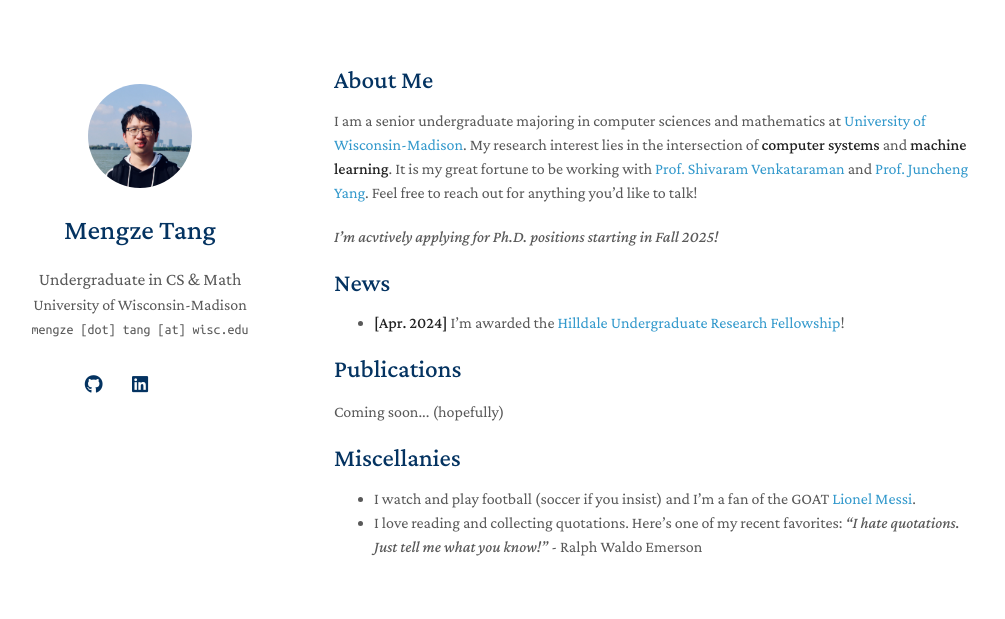
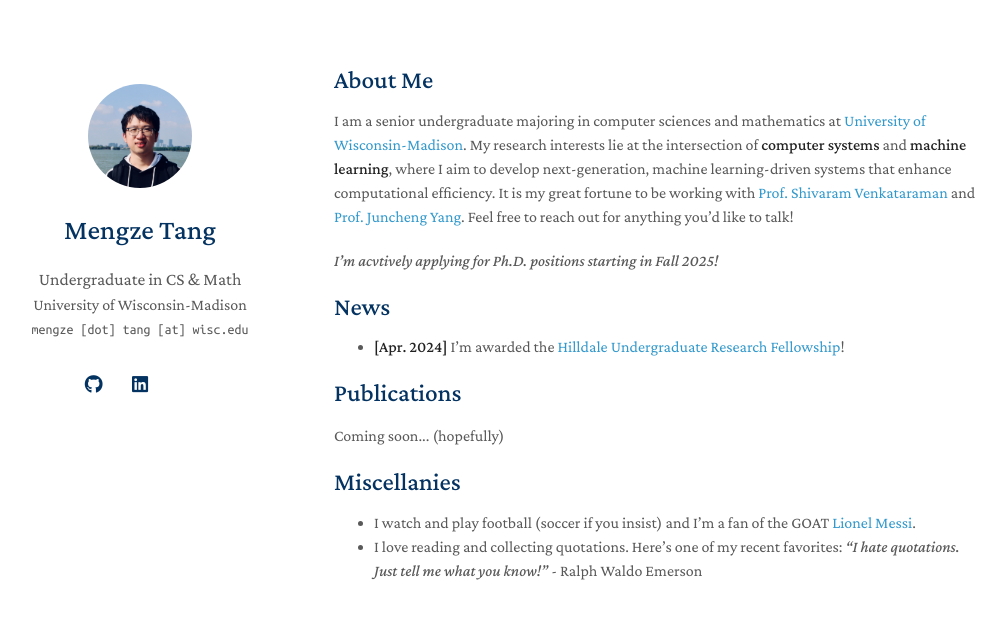
Before and after one commit to madmtang/madmtang.github.io, a Jekyll site: the page built from index.md, in a window 1280 px wide. Shown: the top 619 px of the page, without its empty margins (136-1141 px from the left). Built offline with Jekyll 4.4.1, drawn with Linux system fonts in a browser that asks for light colours; a style sheet for code colours, icons or effects is not loaded; our own code applies the rules of GitHub Pages for plain Markdown files.

Commit message:
update bio

```diff
--- a/index.md
+++ b/index.md
@@ -4,7 +4,7 @@ layout: homepage
 
 ## About Me
 
-I am a senior undergraduate majoring in computer sciences and mathematics at <a href="https://www.wisc.edu/" target="_blank">University of Wisconsin-Madison</a>. My research interest lies in the intersection of **computer systems** and **machine learning**. It is my great fortune to be working with <a href="https://shivaram.org/" target="_blank">Prof. Shivaram Venkataraman</a> and <a href="https://junchengyang.com/" target="_blank">Prof. Juncheng Yang</a>. Feel free to reach out for anything you'd like to talk!
+I am a senior undergraduate majoring in computer sciences and mathematics at <a href="https://www.wisc.edu/" target="_blank">University of Wisconsin-Madison</a>. My research interests lie at the intersection of **computer systems** and **machine learning**, where I aim to develop next-generation, machine learning-driven systems that enhance computational efficiency. It is my great fortune to be working with <a href="https://shivaram.org/" target="_blank">Prof. Shivaram Venkataraman</a> and <a href="https://junchengyang.com/" target="_blank">Prof. Juncheng Yang</a>. Feel free to reach out for anything you'd like to talk!
 
 *I'm acvtively applying for Ph.D. positions starting in Fall 2025!*
 
```
